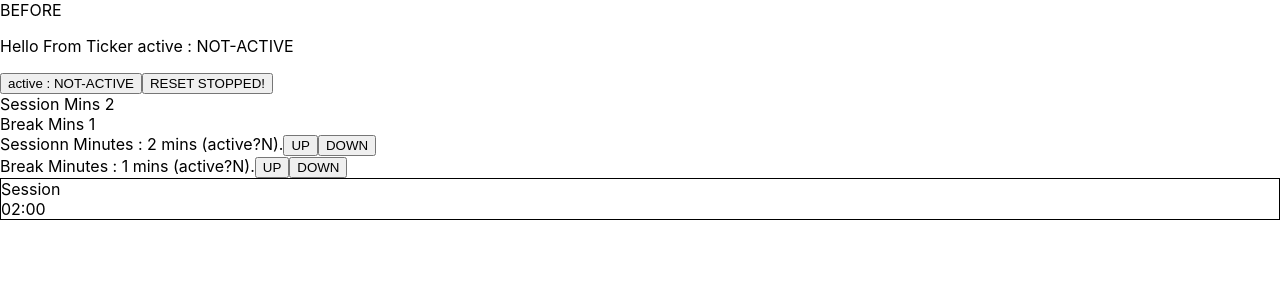
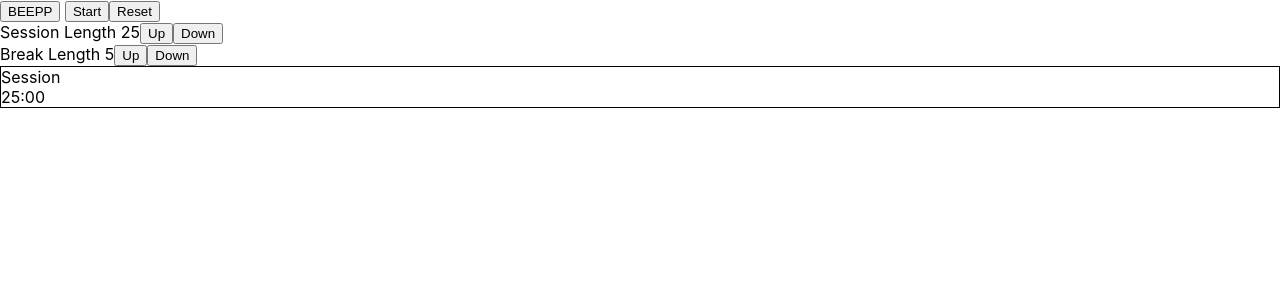
Before and after one commit to davidhay/fcc-25-5-timer, a React (Create React App) app: page / in a window 1280 px wide. Shown: the top 300 px of the page. Built offline with nearby package versions, Linux system fonts and the light colour scheme.

Commit message:
before port to single file for codepen

```diff
--- a/src/App.js
+++ b/src/App.js
@@ -15,6 +15,7 @@ const App = (props) => {
     isPeriodSession,
     periodMins,
     periodSecs,
+    flipped,
   } = state;
 
   //  console.log("CONTEXT", context);
@@ -30,6 +31,7 @@ const App = (props) => {
 
   const resetStopped = useCallback(() => {
     reset();
+    resetAudio();
   }, [reset]);
 
   const doToggleActive = useCallback(() => {
@@ -62,36 +64,71 @@ const App = (props) => {
   }, [active]);
   */
 
+  const resetAudio = () => {
+    const beep = document.getElementById("beep");
+    beep.pause();
+    beep.currentTime = 0;
+    console.log({ beep });
+  };
+
+  const playBeep = () => {
+    document.getElementById("beep").play();
+  };
+
+  useEffect(() => {
+    if (flipped) {
+      playBeep();
+    }
+  }, [flipped]);
+
   return (
     <div>
-      BEFORE
-      <div>
+      <button onClick={playBeep}>BEEPP</button>
+      <audio id="beep" controls style={{ display: "none" }}>
+        <source
+          //src="./Tada-sound.mp3"
+          src="https://raw.githubusercontent.com/freeCodeCamp/cdn/master/build/testable-projects-fcc/audio/BeepSound.wav"
+          type="audio/wav"
+        />
+        Your browser does not support the audio tag.
+      </audio>
       <Ticker onTick={onTickTock} />
-        <button onClick={doToggleActive}>
-          active : {active ? "ACTIVE" : "NOT-ACTIVE"}
+      <button id="start_stop" onClick={doToggleActive}>
+        {active ? "Stop" : "Start"}
       </button>
-        <button onClick={resetStopped}>RESET STOPPED!</button>
+      <button id="reset" onClick={resetStopped}>
+        Reset
+      </button>
+      {/*
         <div>Session Mins {sessionMins}</div>
         <div>Break Mins {breakMins}</div>
+        */}
       <PeriodAdjuster
+        divId="session-label"
+        upId="session-increment"
+        downId="session-decrement"
         value={sessionMins}
-          label={"Sessionn Minutes"}
+        label={"Session Length"}
         onUp={onChangeSessionMins(1)}
         onDown={onChangeSessionMins(-1)}
       />
       <PeriodAdjuster
+        divId="break-label"
+        upId="break-increment"
+        downId="break-decrement"
         value={breakMins}
-          label={"Break Minutes"}
+        label={"Break Length"}
         onUp={onChangeBreakMins(1)}
         onDown={onChangeBreakMins(-1)}
       />
       <Counter
+        counterId="timer-label"
+        timeLabel="timer-left"
         label={isPeriodSession ? "Session" : "Break"}
         mins={periodMins}
         secs={periodSecs}
       />
     </div>
-    </div>
   );
 };
 
--- a/src/components/Counter.js
+++ b/src/components/Counter.js
@@ -4,12 +4,12 @@ const withLeadingZeros = (value) => {
   return (value < 10 ? "0" : "") + value;
 };
 
-const Counter = ({ label, mins, secs }) => {
+const Counter = ({ counterId, label, mins, secs, timeLabel }) => {
   return (
     <React.Fragment>
-      <div style={{ border: "1px solid black" }}>
+      <div id={counterId} style={{ border: "1px solid black" }}>
         <div>{label}</div>
-        <div>
+        <div id={timeLabel}>
           {withLeadingZeros(mins)}:{withLeadingZeros(secs)}
         </div>
       </div>
--- a/src/components/PeriodAdjuster.js
+++ b/src/components/PeriodAdjuster.js
@@ -1,21 +1,29 @@
 import { AppContext } from "../context/AppContext";
 import { useContext } from "react";
 
-const PeriodAdjuster = ({ value, onUp, onDown, label }) => {
+const PeriodAdjuster = ({
+  divId,
+  upId,
+  downId,
+  value,
+  onUp,
+  onDown,
+  label,
+}) => {
   const appCtx = useContext(AppContext);
 
   const { active } = appCtx.state;
 
   return (
-    <div>
+    <div id={divId}>
       <span>
-        {label} : {value} mins (active?{active ? "Y" : "N"}).
+        {label} {value}
       </span>
-      <button onClick={onUp} disabled={active}>
-        UP
+      <button id={upId} onClick={onUp} disabled={active}>
+        Up
       </button>
-      <button onClick={onDown} disabled={active}>
-        DOWN
+      <button id={downId} onClick={onDown} disabled={active}>
+        Down
       </button>
     </div>
   );
--- a/src/components/Ticker.js
+++ b/src/components/Ticker.js
@@ -1,4 +1,4 @@
-import { useEffect, useRef, useContext } from "react";
+import React, { useEffect, useRef, useContext } from "react";
 import { AppContext } from "../context/AppContext";
 
 const Ticker = ({ onTick }) => {
@@ -10,7 +10,7 @@ const Ticker = ({ onTick }) => {
   // console.log("T ACTIVE", active);
 
   const timerRef = useRef();
-  console.log("timerRef + active", timerRef, active);
+  //console.log("timerRef + active", timerRef, active);
 
   const scheduleTick = () => {
     // console.log("scheduleTick being called ", { active });
@@ -35,7 +35,7 @@ const Ticker = ({ onTick }) => {
       } finally {
         scheduleTick();
       }
-    }, 100);
+    }, 300);
   };
 
   useEffect(() => {
@@ -52,7 +52,8 @@ const Ticker = ({ onTick }) => {
   }, [state]);
   */
 
-  return <p>Hello From Ticker active : {active ? "ACTIVE" : "NOT-ACTIVE"}</p>;
+  //return <p>Hello From Ticker active : {active ? "ACTIVE" : "NOT-ACTIVE"}</p>;
+  return <React.Fragment>&nbsp;</React.Fragment>;
 };
 
 export default Ticker;
--- a/src/context/AppContext.js
+++ b/src/context/AppContext.js
@@ -1,7 +1,7 @@
 import { createContext, useEffect, useState, useMemo } from "react";
 
-const SESSION_DEFAULT = 2;
-const BREAK_DEFAULT = 1;
+const SESSION_DEFAULT = 25;
+const BREAK_DEFAULT = 5;
 
 const initialState = {
   active: false,
@@ -10,6 +10,7 @@ const initialState = {
   isPeriodSession: true,
   periodMins: SESSION_DEFAULT,
   periodSecs: 0,
+  flipped: false,
 };
 
 export const AppContext = createContext();
@@ -41,7 +42,10 @@ export function AppContextProvider(props) {
         setAppState((old) => {
           const orig = old.breakMins;
           const adjusted = orig + inc;
-          const newVal = adjusted <= 0 ? orig : adjusted;
+          let newVal = adjusted;
+          if (adjusted <= 0 || adjusted > 60) {
+            newVal = orig;
+          }
           //console.log("BREAK MINS", { old, newVal, inc });
           return {
             ...old,
@@ -51,17 +55,29 @@ export function AppContextProvider(props) {
           };
         });
       },
+      adjustSessionMins: (inc) => () => {
+        setAppState((old) => {
+          const orig = old.sessionMins;
+          const adjusted = orig + inc;
+          let newVal = adjusted;
+          if (adjusted <= 0 || adjusted > 60) {
+            newVal = orig;
+          }
+          return {
+            ...old,
+            sessionMins: newVal,
+            periodMins: old.isPeriodSession ? newVal : old.periodMins,
+            periodSecs: old.isPeriodSession ? 0 : old.periodSecs,
+          };
+        });
+      },
       countDown: () => {
         //console.log("countDown being called!" + new Date());
         setAppState((oldState) => {
           let newSeconds = oldState.periodSecs - 1;
           let newMinutes = oldState.periodMins;
-          if (newSeconds < 0) {
-            newSeconds = 59;
-            newMinutes = newMinutes - 1;
-          }
-          const flip = newMinutes === 0 && newSeconds === 0;
           let newPeriodIsSession = oldState.isPeriodSession;
+          const flip = newMinutes === 0 && newSeconds < 0;
           if (flip) {
             newSeconds = 0;
             if (oldState.isPeriodSession) {
@@ -73,7 +89,13 @@ export function AppContextProvider(props) {
               newMinutes = oldState.sessionMins;
               newPeriodIsSession = true;
             }
-          } //end if flip
+          } else {
+            if (newSeconds < 0) {
+              newSeconds = 59;
+              newMinutes = newMinutes - 1;
+            }
+          }
+          //end if flip
           //console.log("XXXX", { newPeriodIsSession, newMinutes, newSeconds });
 
           const updatedState = {
@@ -81,23 +103,11 @@ export function AppContextProvider(props) {
             isPeriodSession: newPeriodIsSession,
             periodMins: newMinutes,
             periodSecs: newSeconds,
+            flipped: flip,
           };
-          console.log({ oldState, updatedState });
+
+          console.log({ newMinutes, newSeconds });
           return updatedState;
-        });
-      },
-      adjustSessionMins: (inc) => () => {
-        setAppState((old) => {
-          const orig = old.sessionMins;
-          const adjusted = orig + inc;
-          const newVal = adjusted <= 0 ? orig : adjusted;
-          //console.log("SESSION MINS", { old, newVal, inc });
-          return {
-            ...old,
-            sessionMins: newVal,
-            periodMins: old.isPeriodSession ? newVal : old.periodMins,
-            periodSecs: old.isPeriodSession ? 0 : old.periodSecs,
-          };
         });
       },
     };
```
Also changed, not shown: 2 other files (tests, documents, lock files or other folders). Lines whose indentation alone changed are shown as unchanged.
